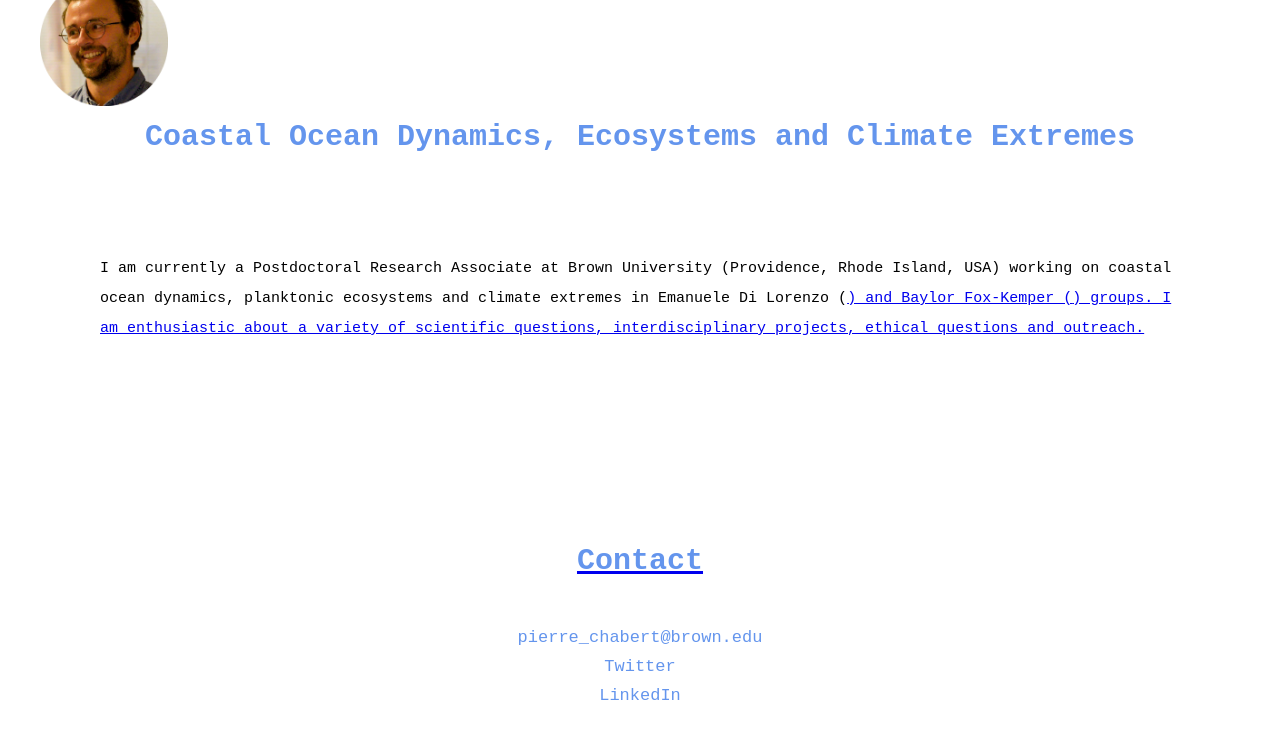
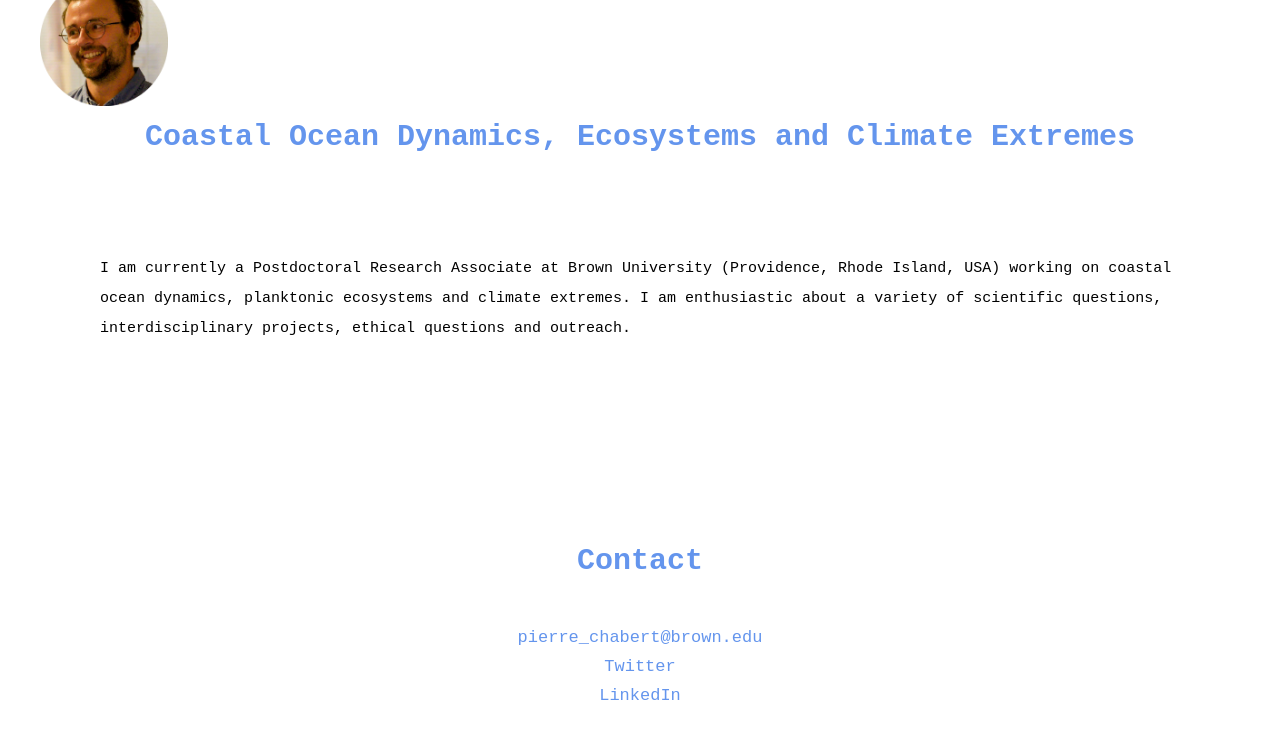
Before and after one commit to pierrechabert/pierrechabert.github.io, a Jekyll site: the page index.html, which Jekyll copies as it is, in a window 1280 px wide and 900 px high, scrolled down 489 px. Shown: the top 739 px of the window. Built offline with Jekyll 4.4.1, drawn with Linux system fonts in a browser that asks for light colours.

Commit message:
Update index.html

```diff
--- a/index.html
+++ b/index.html
@@ -75,7 +75,7 @@
   <div style="height:600px; margin:100px;">
   <!--  <h1 style="color:cornflowerblue; font-size:30px;"> Content </h1> -->
   <p style="line-height: 2.0; font-size:15px;">
-I am currently a Postdoctoral Research Associate at Brown University (Providence, Rhode Island, USA) working on coastal ocean dynamics, planktonic ecosystems and climate extremes in Emanuele Di Lorenzo (<a href="https://www.ocean.brown.edu/"</a>) and Baylor Fox-Kemper (<a href="https://fox-kemper.com/"</a>) groups. I am enthusiastic about a variety of scientific questions, interdisciplinary projects, ethical questions and outreach.
+I am currently a Postdoctoral Research Associate at Brown University (Providence, Rhode Island, USA) working on coastal ocean dynamics, planktonic ecosystems and climate extremes. I am enthusiastic about a variety of scientific questions, interdisciplinary projects, ethical questions and outreach.
   </p>
    <!-- Presentation, research interests -->
    <!--  -->
```
